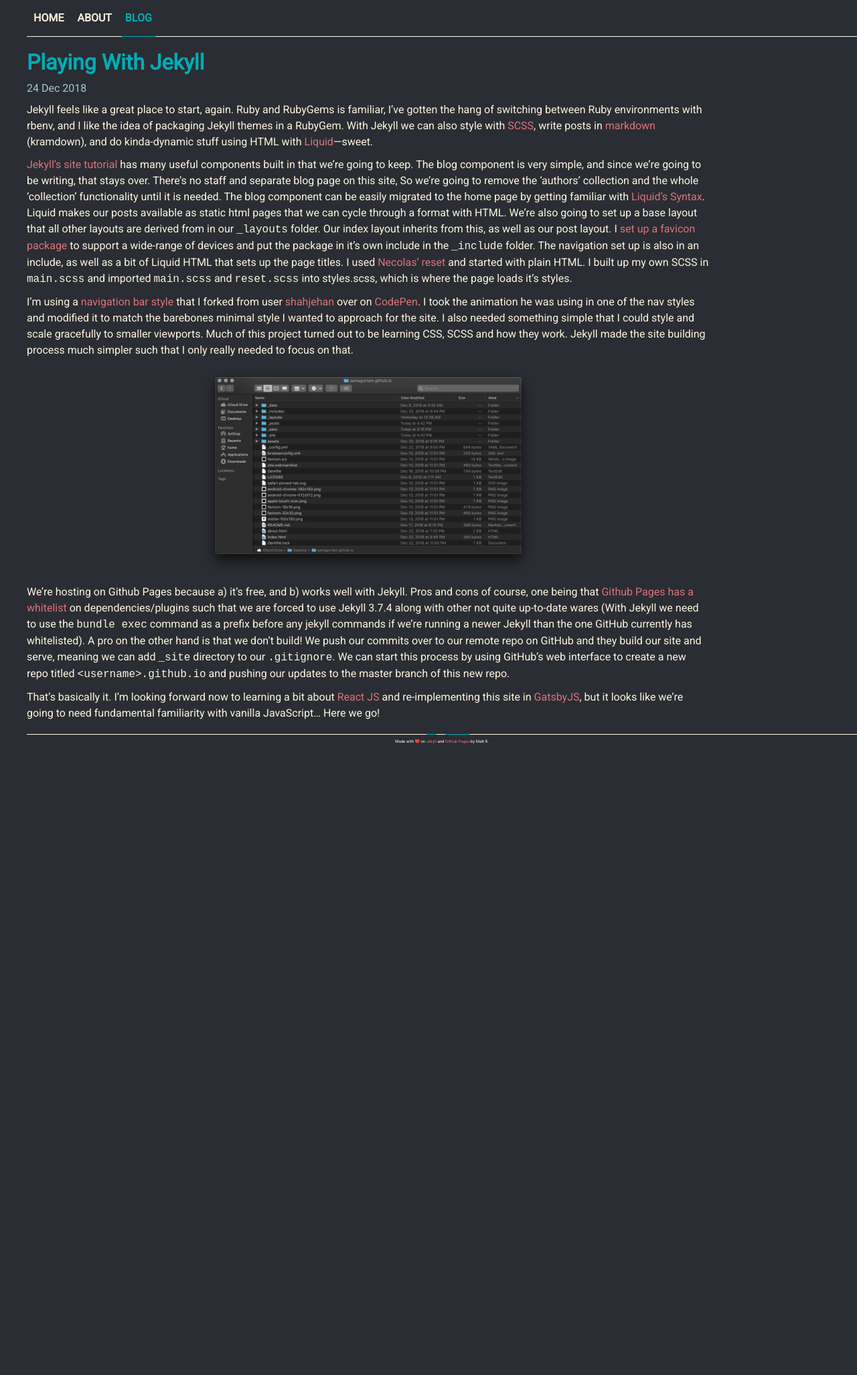
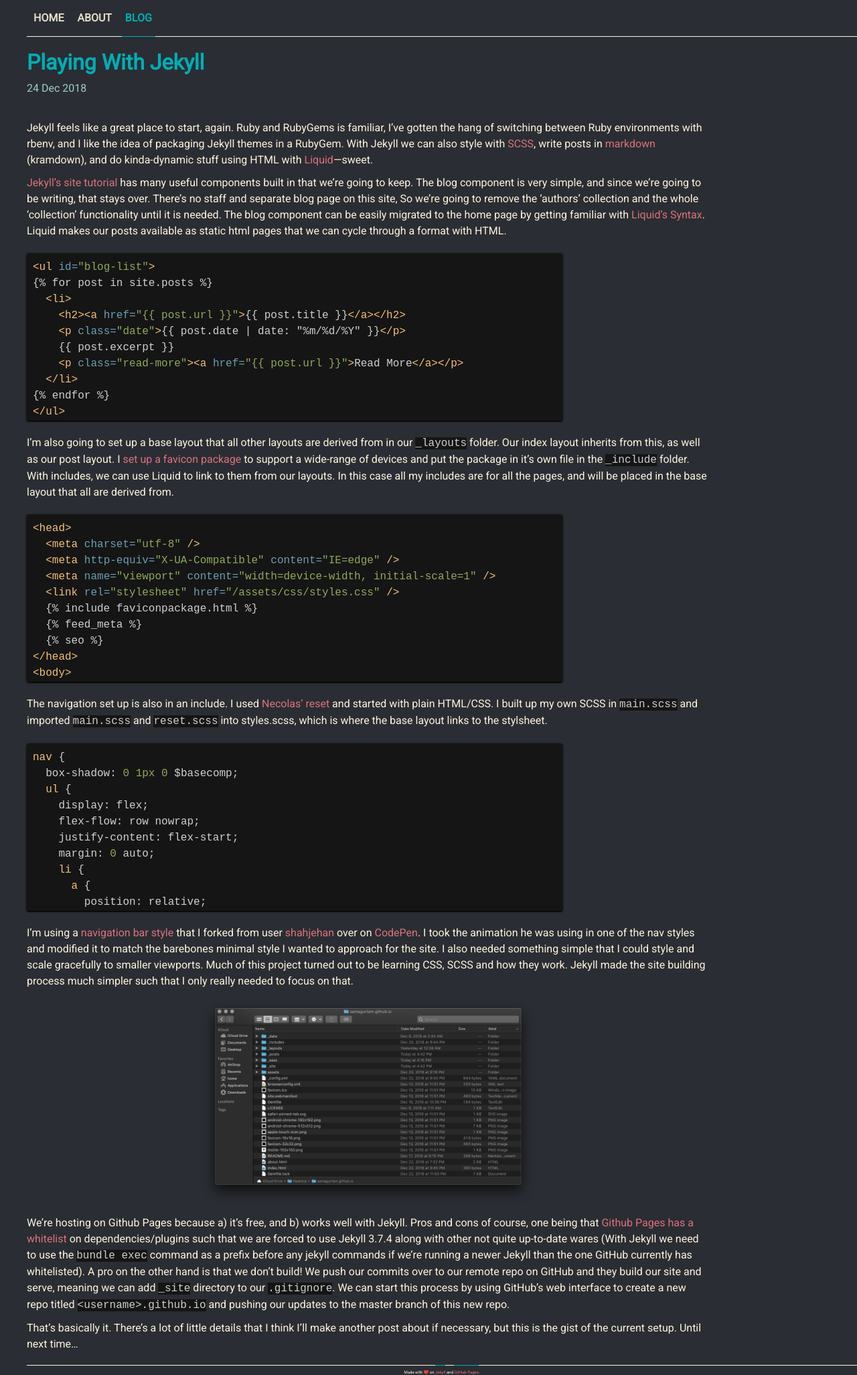
Before and after one commit to MattRugamas/mattrugamas.com, a Jekyll site: the page built from _posts/2018-12-24-Playing With Jekyll.md, in a window 1280 px wide. Shown: the whole page at 67% size. Built offline with Jekyll 4.4.1, drawn with Linux system fonts in a browser that asks for light colours; before the commit the page ends 1111 px from its top, so only the background shows below that.

Commit message:
New post, updated nav and Jekyll configurations

````diff
--- a/Gemfile
+++ b/Gemfile
@@ -3,6 +3,7 @@ source 'https://rubygems.org'
 gem 'jekyll'
 
 group :jekyll_plugins do
+  gem 'rouge'
   gem 'jekyll-tidy'
   gem 'jekyll-sitemap'
   gem 'jekyll-feed'
--- a/_config.yml
+++ b/_config.yml
@@ -11,10 +11,15 @@ github_username: samagurtam
 # Build settings
 repository: samagurtam/samagurtam.github.io
 markdown: kramdown
+highlighter: rouge
+kramdown:
+  input: GFM
+  syntax_highlighter: rouge
 plugins:
+  - rouge
   - jekyll-tidy
   - jekyll-feed
-  - jekyll-sitemap # I added this to automatically generate a sitemap.xml
+  - jekyll-sitemap
   - jekyll-seo-tag
 
 defaults:
--- a/_layouts/base.html
+++ b/_layouts/base.html
@@ -1,19 +1,19 @@
 <!doctype html>
 <html>
   <head>
+    <meta charset="utf-8" />
+    <meta http-equiv="X-UA-Compatible" content="IE=edge" />
+    <meta name="viewport" content="width=device-width, initial-scale=1" />
+    <link rel="stylesheet" href="/assets/css/styles.css" />
     {% include faviconpackage.html %}
-    {% include pagetitles.html %}
-    <link rel="stylesheet" href="/assets/css/styles.css">
-    <meta charset="utf-8">
-    <meta name="viewport" content="width=device-width, initial-scale=1">
-    {%- feed_meta -%}
-    {%- seo -%}
+    {% feed_meta %}
+    {% seo %}
   </head>
   <body>
     {% include navigation.html %}
     {{ content }}
     <footer>
-      <p>Made with ❤️ on <span><a href="https://www.jekyllrb.com">Jekyll</a></span> and <span><a href="https://pages.github.com">GitHub Pages</a></span> by Matt R.
+      <p>Made with ❤️ on <span><a href="https://www.jekyllrb.com">Jekyll</a></span> and <span><a href="https://pages.github.com">GitHub Pages</a></span>.
       </p>
     </footer>
   </body>
--- a/_posts/2018-12-24-Playing With Jekyll.md
+++ b/_posts/2018-12-24-Playing With Jekyll.md
@@ -3,7 +3,103 @@ title: Playing With Jekyll
 ---
 Jekyll feels like a great place to start, again. Ruby and RubyGems is familiar, I've gotten the hang of switching between Ruby environments with rbenv, and I like the idea of packaging Jekyll themes in a RubyGem. With Jekyll we can also style with [SCSS](https://sass-lang.com), write posts in [markdown](https://kramdown.gettalong.org/syntax.html) (kramdown), and do kinda-dynamic stuff using HTML with [Liquid](https://shopify.github.io/liquid/)—sweet.
 
-[Jekyll's site tutorial](https://jekyllrb.com/docs/step-by-step/01-setup/) has many useful components built in that we're going to keep. The blog component is very simple, and since we're going to be writing, that stays over. There's no staff and separate blog page on this site, So we're going to remove the 'authors' collection and the whole 'collection' functionality until it is needed. The blog component can be easily migrated to the home page by getting familiar with [Liquid's Syntax](https://shopify.github.io/liquid/). Liquid makes our posts available as static html pages that we can cycle through a format with HTML. We're also going to set up a base layout that all other layouts are derived from in our `_layouts` folder. Our index layout inherits from this, as well as our post layout. I [set up a favicon package](https://realfavicongenerator.net) to support a wide-range of devices and put the package in it's own include in the `_include` folder. The navigation set up is also in an include, as well as a bit of Liquid HTML that sets up the page titles. I used [Necolas' reset](https://github.com/necolas/normalize.css/) and started with plain HTML. I built up my own SCSS in `main.scss` and imported `main.scss` and `reset.scss` into styles.scss, which is where the page loads it's styles.
+[Jekyll's site tutorial](https://jekyllrb.com/docs/step-by-step/01-setup/) has many useful components built in that we're going to keep. The blog component is very simple, and since we're going to be writing, that stays over. There's no staff and separate blog page on this site, So we're going to remove the 'authors' collection and the whole 'collection' functionality until it is needed. The blog component can be easily migrated to the home page by getting familiar with [Liquid's Syntax](https://shopify.github.io/liquid/). Liquid makes our posts available as static html pages that we can cycle through a format with HTML.
+
+{% raw %}
+
+```html
+<ul id="blog-list">
+{% for post in site.posts %}
+  <li>
+    <h2><a href="{{ post.url }}">{{ post.title }}</a></h2>
+    <p class="date">{{ post.date | date: "%m/%d/%Y" }}</p>
+    {{ post.excerpt }}
+    <p class="read-more"><a href="{{ post.url }}">Read More</a></p>
+  </li>
+{% endfor %}
+</ul>
+```
+
+{% endraw %}
+
+I'm also going to set up a base layout that all other layouts are derived from in our `_layouts` folder. Our index layout inherits from this, as well as our post layout. I [set up a favicon package](https://realfavicongenerator.net) to support a wide-range of devices and put the package in it's own file in the `_include` folder. With includes, we can use Liquid to link to them from our layouts. In this case all my includes are for all the pages, and will be placed in the base layout that all are derived from.
+
+{% raw %}
+
+```html
+<head>
+  <meta charset="utf-8" />
+  <meta http-equiv="X-UA-Compatible" content="IE=edge" />
+  <meta name="viewport" content="width=device-width, initial-scale=1" />
+  <link rel="stylesheet" href="/assets/css/styles.css" />
+  {% include faviconpackage.html %}
+  {% feed_meta %}
+  {% seo %}
+</head>
+<body>
+  {% include navigation.html %}
+  {{ content }}
+  <footer>
+    <p>Made with ❤️.</p>
+  </footer>
+</body>
+```
+
+{% endraw %}
+
+The navigation set up is also in an include. I used [Necolas' reset](https://github.com/necolas/normalize.css/) and started with plain HTML/CSS. I built up my own SCSS in `main.scss` and imported `main.scss` and `reset.scss` into styles.scss, which is where the base layout links to the stylsheet.
+
+```scss
+nav {
+  box-shadow: 0 1px 0 $basecomp;
+  ul {
+    display: flex;
+    flex-flow: row nowrap;
+    justify-content: flex-start;
+    margin: 0 auto;
+    li {
+      a {
+        position: relative;
+        display: block;
+        padding: 15px 5px;
+        margin: 0 5px auto;
+
+        text-transform: uppercase;
+        text-decoration: none;
+        font-weight: 900;
+        &:hover {
+          background-color: transparent;
+        }
+        &.current {
+          color: $highlight;
+          box-shadow: 0px 1px 0px $highlight;
+        }
+        &.not-current {
+          color: $inactive;
+          &:hover {
+            color: $basecomp;
+            &:after {
+              width: 100%;
+            }
+          }
+          &:after {
+            position: absolute;
+            bottom: -1px;
+            left: 0;
+            right: 0;
+            margin: auto;
+            width: 0%;
+            content: '.';
+            color: transparent;
+            background: $highlight;
+            height: 1px;
+          }
+        }
+      }
+    }
+  }
+}
+```
 
 I'm using a [navigation bar style](https://codepen.io/samagurtam/pen/oQOwOv) that I forked from user [shahjehan](https://codepen.io/shahjehan/pen/BzLKRm) over on [CodePen](https://codepen.io/shahjehan/). I took the animation he was using in one of the nav styles and modified it to match the barebones minimal style I wanted to approach for the site. I also needed something simple that I could style and scale gracefully to smaller viewports. Much of this project turned out to be learning CSS, SCSS and how they work. Jekyll made the site building process much simpler such that I only really needed to focus on that.
 
@@ -11,4 +107,4 @@ I'm using a [navigation bar style](https://codepen.io/samagurtam/pen/oQOwOv) tha
 
 We're hosting on Github Pages because a) it's free, and b) works well with Jekyll. Pros and cons of course, one being that [Github Pages has a whitelist](https://pages.github.com/versions/) on dependencies/plugins such that we are forced to use Jekyll 3.7.4 along with other not quite up-to-date wares (With Jekyll we need to use the `bundle exec` command as a prefix before any jekyll commands if we're running a newer Jekyll than the one GitHub currently has whitelisted). A pro on the other hand is that we don't build! We push our commits over to our remote repo on GitHub and they build our site and serve, meaning we can add `_site` directory to our `.gitignore`. We can start this process by using GitHub's web interface to create a new repo titled `<username>.github.io` and pushing our updates to the master branch of this new repo.
 
-That's basically it. I'm looking forward now to learning a bit about [React JS](https://reactjs.org) and re-implementing this site in [GatsbyJS](https://www.gatsbyjs.org), but it looks like we're going to need fundamental familiarity with vanilla JavaScript... Here we go!
+That's basically it. There's a lot of little details that I think I'll make another post about if necessary, but this is the gist of the current setup. Until next time...
--- a/_sass/main.scss
+++ b/_sass/main.scss
@@ -1,11 +1,16 @@
+/////////////
+/* GLOBALZ */
+/////////////
+
 @import "reset";
 @import url('https://fonts.googleapis.com/css?family=Roboto');
 
 $font-stack: 'Roboto', Helvetica, sans-serif;
 $base: #2A2D33;
 $basecomp: #FFF4E0;
+$inactive: #E5DCCA;
 $links: #DA727E;
-$highlight: #00ADB5; //wtf m8
+$highlight: #00ADB5;
 $dates: #9FCBCC;
 
 @mixin box-sizing($property) {
@@ -55,6 +60,25 @@ html {
   color: $basecomp;
 } // font family / theme colors
 
+////////////////////
+/* Code Blocks Yo */
+////////////////////
+
+pre.highlight {
+  max-width: 800px;
+  max-height: 250px;
+  padding: 1vmin;
+
+  overflow-x: scroll;
+
+  box-shadow: 0 1px 2px black, 0 1px 3px black;
+  border-radius: 3px;
+}
+
+//////////////////////
+/* The Actual Page */
+/////////////////////
+
 body {
   display: flex;
   flex-flow: column nowrap;
@@ -97,9 +121,14 @@ nav {
           box-shadow: 0px 1px 0px $highlight;
         } // Colors & highlight Underline
         &.not-current {
+          color: $inactive;
+          &:hover {
             color: $basecomp;
+            &:after {
+              width: 100%;
             }
-        &.not-current:after {
+          }
+          &:after {
             position: absolute;
             bottom: -1px;
             left: 0;
@@ -110,10 +139,8 @@ nav {
             color: transparent;
             background: $highlight;
             height: 1px;
-        } // Sets up highlight und anim for 'not-cur'
-        &.not-current:hover:after {
-          width: 100%;
-        } // highlight Und Anim
+          }
+        }
       }
     }
   }
@@ -245,7 +272,7 @@ footer {
   }
 }
 
-/////////////////
+////////////////
 /* ABOUT PAGE */
 ////////////////
 
@@ -303,7 +330,7 @@ div#base-content {
   }
 }
 
-////////////////
+///////////////
 /* POST PAGE */
 ///////////////
 
@@ -315,7 +342,7 @@ div#post-content {
     text-transform: capitalize;
   }
   p#post-date {
-    margin: 0;
+    margin: 0 0 3vh 0;
     color: $dates;
 
     padding: 3px 0;
--- a/assets/css/styles.scss
+++ b/assets/css/styles.scss
@@ -1,3 +1,4 @@
 ---
 ---
+@import "syntax.css";
 @import "main";
--- /dev/null
+++ b/assets/css/syntax.css
@@ -0,0 +1,78 @@
+.highlight table td { padding: 5px; }
+.highlight table pre { margin: 0; }
+pre.highlight, code.highlighter-rouge, .highlight .w {
+  color: #d0d0d0;
+  background-color: #151515;
+}
+.highlight .err {
+  color: #151515;
+  background-color: #ac4142;
+}
+.highlight .c, .highlight .cd, .highlight .cm, .highlight .c1, .highlight .cs {
+  color: #505050;
+}
+.highlight .cp {
+  color: #f4bf75;
+}
+.highlight .nt {
+  color: #f4bf75;
+}
+.highlight .o, .highlight .ow {
+  color: #d0d0d0;
+}
+.highlight .p, .highlight .pi {
+  color: #d0d0d0;
+}
+.highlight .gi {
+  color: #90a959;
+}
+.highlight .gd {
+  color: #ac4142;
+}
+.highlight .gh {
+  color: #6a9fb5;
+  background-color: #151515;
+  font-weight: bold;
+}
+.highlight .k, .highlight .kn, .highlight .kp, .highlight .kr, .highlight .kv {
+  color: #aa759f;
+}
+.highlight .kc {
+  color: #d28445;
+}
+.highlight .kt {
+  color: #d28445;
+}
+.highlight .kd {
+  color: #d28445;
+}
+.highlight .s, .highlight .sb, .highlight .sc, .highlight .sd, .highlight .s2, .highlight .sh, .highlight .sx, .highlight .s1 {
+  color: #90a959;
+}
+.highlight .sr {
+  color: #75b5aa;
+}
+.highlight .si {
+  color: #8f5536;
+}
+.highlight .se {
+  color: #8f5536;
+}
+.highlight .nn {
+  color: #f4bf75;
+}
+.highlight .nc {
+  color: #f4bf75;
+}
+.highlight .no {
+  color: #f4bf75;
+}
+.highlight .na {
+  color: #6a9fb5;
+}
+.highlight .m, .highlight .mf, .highlight .mh, .highlight .mi, .highlight .il, .highlight .mo, .highlight .mb, .highlight .mx {
+  color: #90a959;
+}
+.highlight .ss {
+  color: #90a959;
+}
````
Also changed, not shown: _posts/2018-12-25-Travis CI and Jekyll.md (+27 -2 lines), Gemfile.lock, 1 other file. Lines whose indentation alone changed are shown as unchanged.
